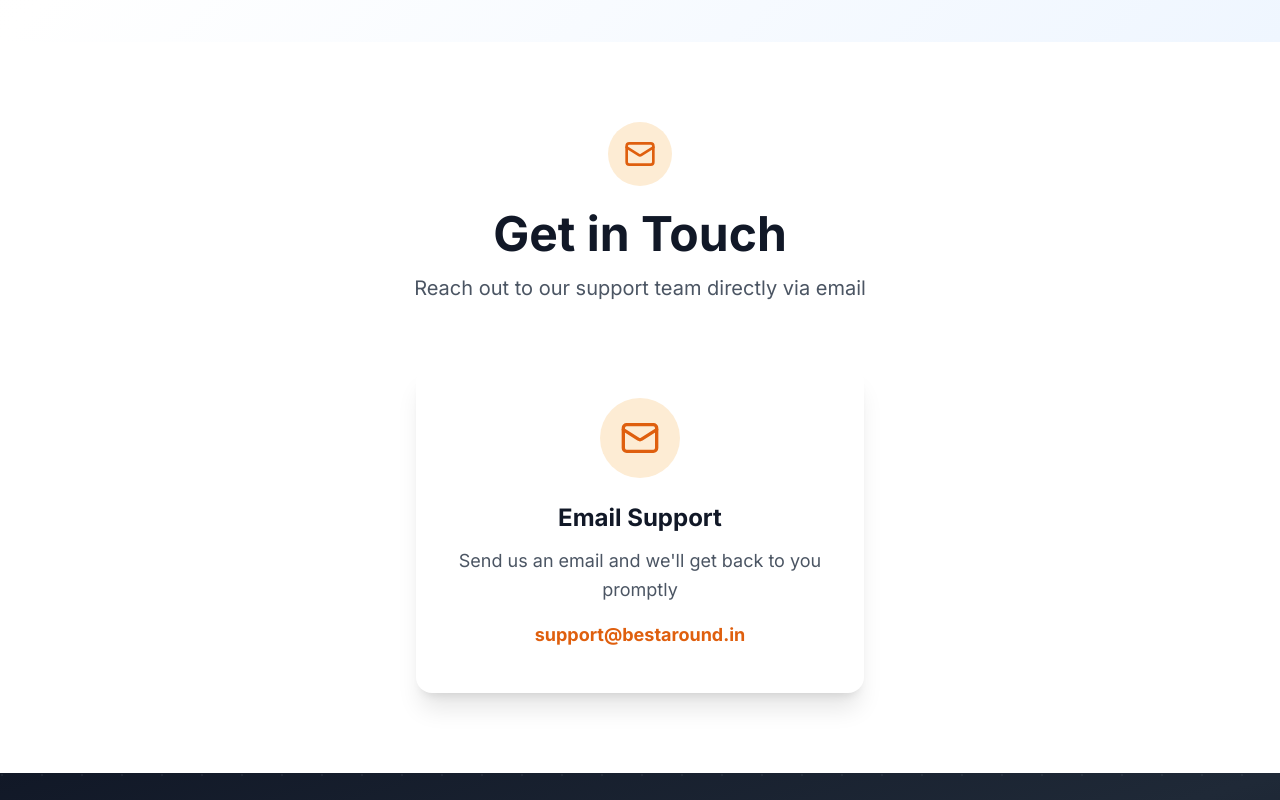
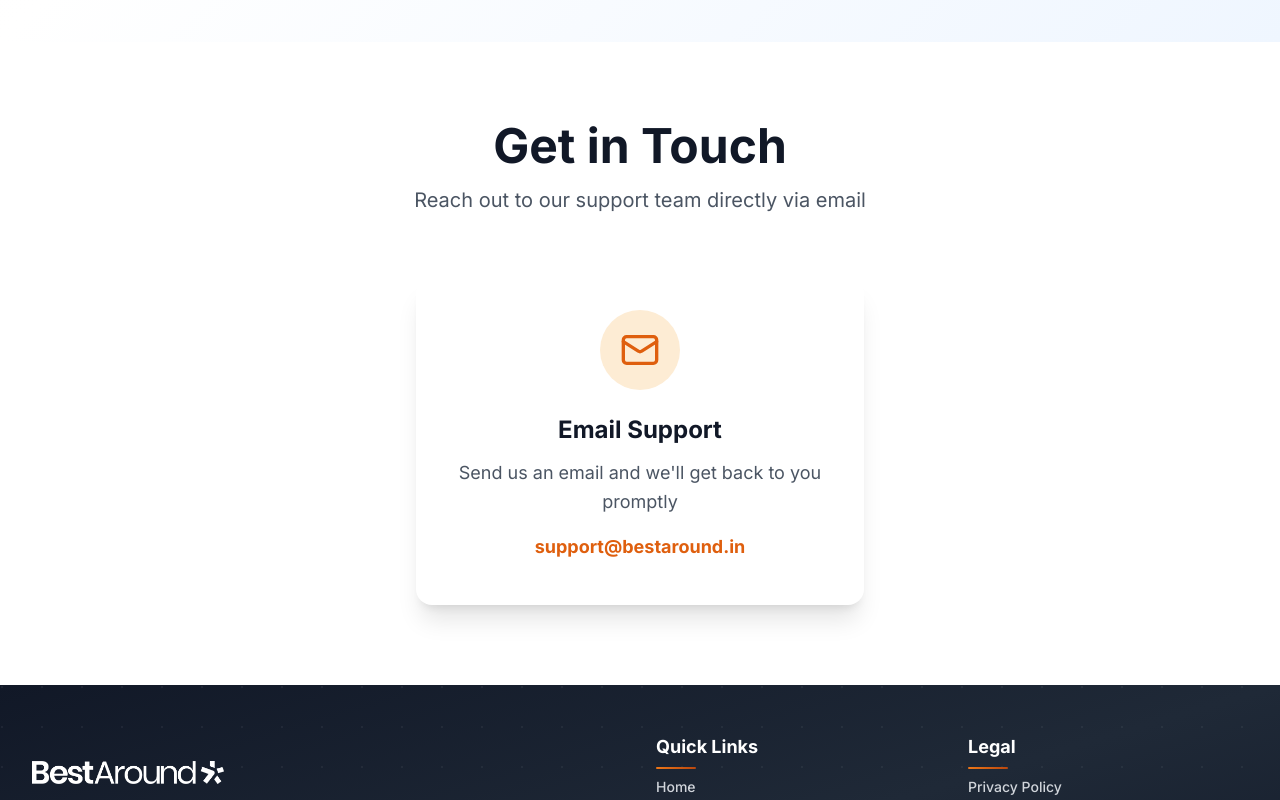
Before and after one commit to Nithish2702/Best-around, a Next.js app: page /support in a window 1280 px wide. Shown: the part 2220-3020 px from the top of the page. Built offline with nearby package versions, Linux system fonts and the light colour scheme.

Commit message:
updated icons

```diff
--- a/src/app/support/page.tsx
+++ b/src/app/support/page.tsx
@@ -388,15 +388,7 @@
             transition={{ duration: 0.6 }}
             viewport={{ once: true }}
           >
-            <motion.div
-              className="inline-flex items-center justify-center w-16 h-16 bg-primary-100 rounded-full mb-6"
-              initial={{ scale: 0, rotate: -180 }}
-              whileInView={{ scale: 1, rotate: 0 }}
-              transition={{ duration: 0.6, delay: 0.2 }}
-              viewport={{ once: true }}
-            >
-              <Mail className="h-8 w-8 text-primary-600" />
-            </motion.div>
+
             <h2 className="text-2xl sm:text-3xl md:text-4xl lg:text-5xl font-bold text-gray-900 mb-3 sm:mb-4">
               Get in Touch
             </h2>
```
